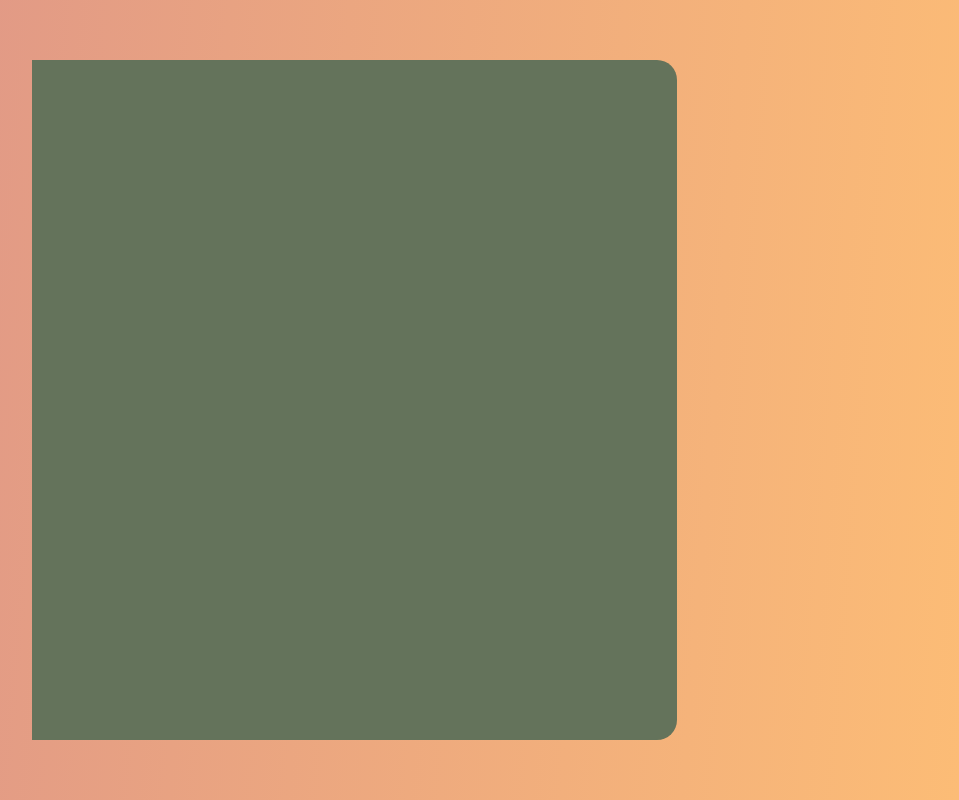
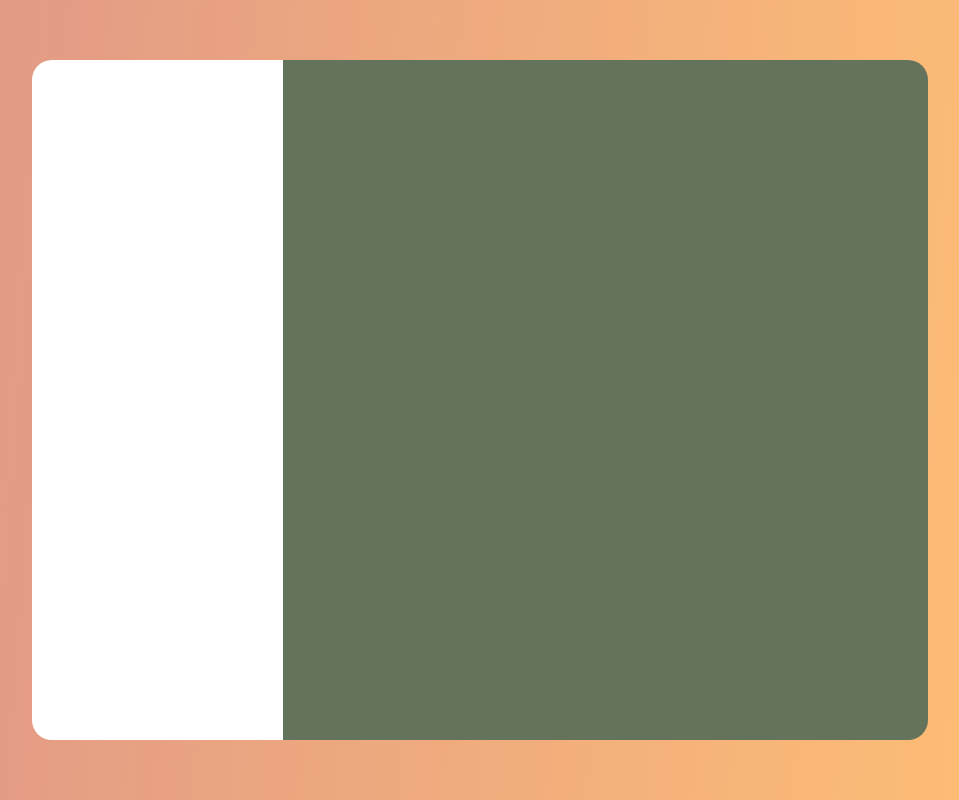
Before and after one commit to erfan-amani/bookily, a React (Create React App) app: page / in a window 1280 px wide. Shown: the whole page, without its empty margins (160-1119 px from the left). Built offline with nearby package versions, Linux system fonts and the light colour scheme.

Commit message:
initialized, styled and imported new book

```diff
--- a/src/App.js
+++ b/src/App.js
@@ -1,10 +1,12 @@
 import React from 'react';
 import './App.css';
 import BooksList from './Books/‌BooksList';
+import NewBook from './NewBook/NewBook';
 
 const App = () => {
   return (
     <div className="app">
+      <NewBook />
       <BooksList />
     </div>
   );
--- /dev/null
+++ b/src/NewBook/NewBook.css
@@ -0,0 +1,10 @@
+.new-book {
+  width: 28%;
+  height: 100%;
+  display: flex;
+  flex-direction: column;
+  align-items: center;
+  padding: 50px;
+  border-radius: 20px 0px 0px 20px;
+  background-color: #fff;
+}
--- /dev/null
+++ b/src/NewBook/NewBook.js
@@ -0,0 +1,8 @@
+import React from 'react';
+import './NewBook.css';
+
+const NewBook = () => {
+  return <div className="new-book"></div>;
+};
+
+export default NewBook;
```
